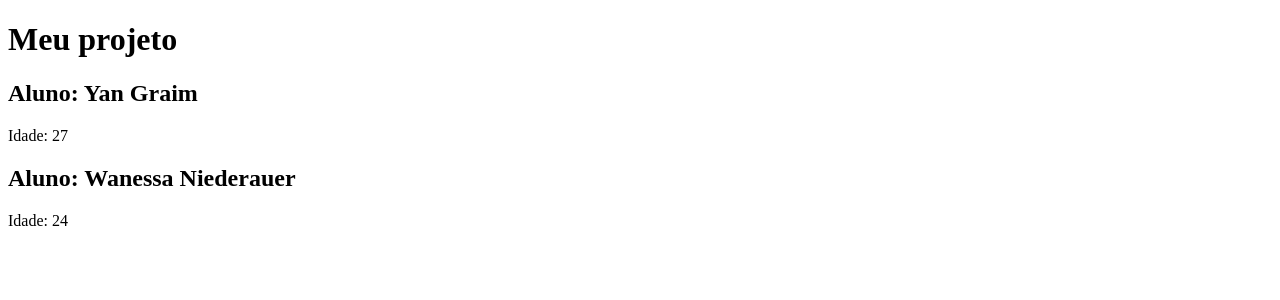
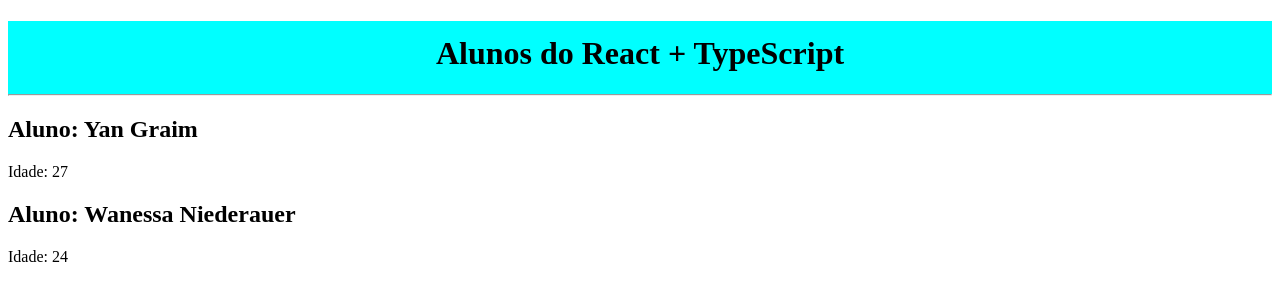
Before and after one commit to YanGraim/react-typescript, a React (Vite) app: page / in a window 1280 px wide. Shown: the top 300 px of the page. Built offline with nearby package versions, Linux system fonts and the light colour scheme.

Commit message:
cria pasta component e importa para app

```diff
--- a/src/App.tsx
+++ b/src/App.tsx
@@ -1,7 +1,9 @@
+import { Header } from "./components/header";
+
 export default function App() {
   return (
     <div>
-      <h1>Meu projeto</h1>
+      <Header/>
       <Aluno nome="Yan Graim" idade={27}/>
       <Aluno nome="Wanessa Niederauer" idade={24}/>
     </div>
--- /dev/null
+++ b/src/components/header.css
@@ -0,0 +1,11 @@
+
+
+.header {
+    width: 100%;
+    background-color: cyan;
+}
+
+.title {
+    text-align: center;
+    padding-top: 14px;
+}
--- /dev/null
+++ b/src/components/header.tsx
@@ -0,0 +1,10 @@
+import './header.css';
+
+export function Header() {
+    return (
+        <header className='header'>
+            <h1 className='title'>Alunos do React + TypeScript</h1>
+            <hr />
+        </header>
+    )
+}
```
